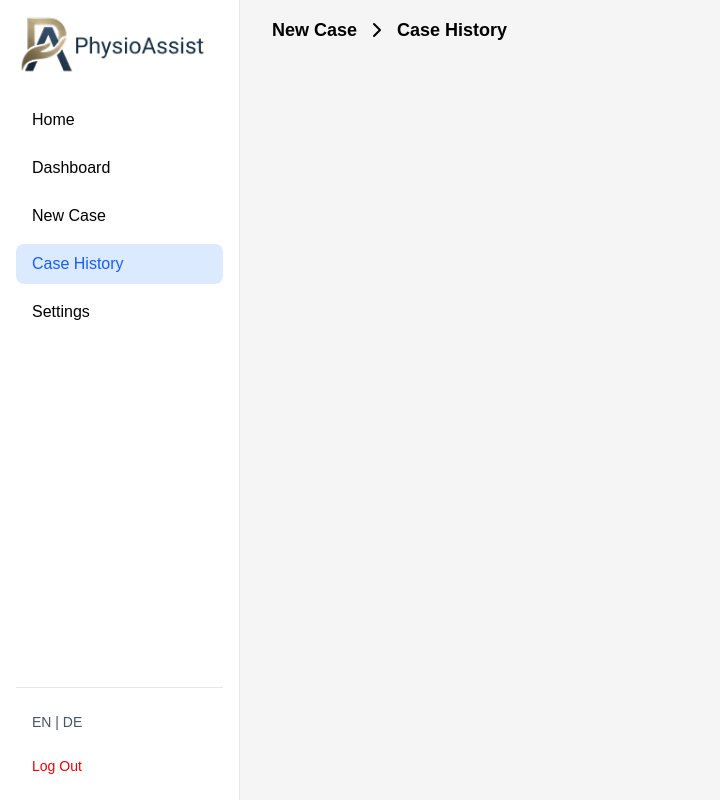
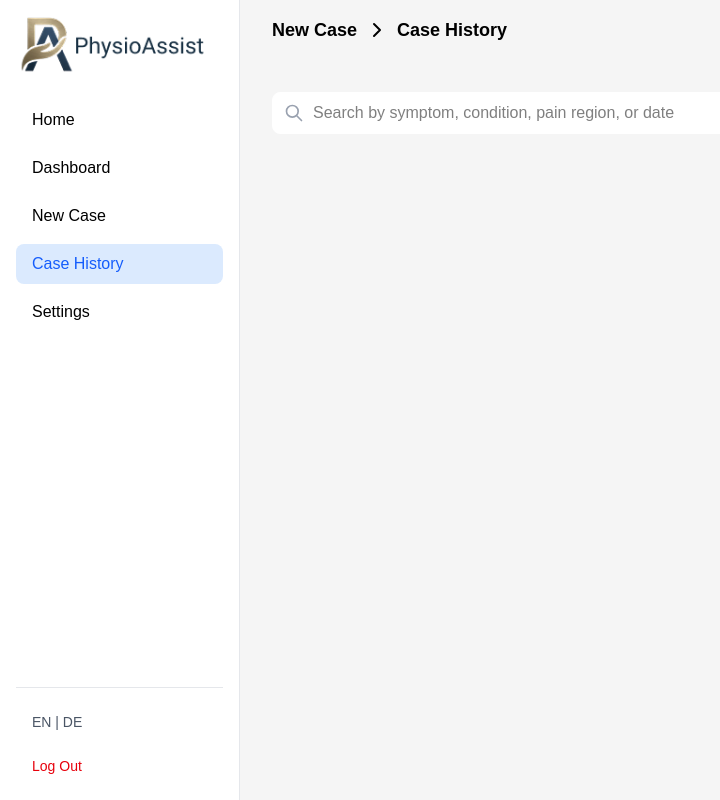
Before and after one commit to michaelfuchaka/PhysioAssist, a Next.js app in the folder physioAssist/client/: page /casehistory in a window 1280 px wide. Shown: the whole page, without its empty margins (0-720 px from the left). Built offline with nearby package versions, Linux system fonts and the light colour scheme; no server answers.

Commit message:
feat(history): add search input component

```diff
--- a/physioAssist/client/src/app/(protected)/casehistory/page.jsx
+++ b/physioAssist/client/src/app/(protected)/casehistory/page.jsx
@@ -16,6 +16,39 @@ const History = () => {
             <Link href="/casehistory">Case History</Link>
         </div>
         </nav>
+        <div className="mt-12 mx-w-md mx-auto">
+          <label htmlFor="search" className='sr-only'>
+            Search
+          </label>
+           <div className="relative">
+        {/* Search icon */}
+
+          <div className="absolute inset-y-0 left-0 flex items-center pl-3 pointer-events-none">
+              <svg
+            className="w-5 h-5 text-gray-400"
+            fill="none"
+            stroke="currentColor"
+            viewBox="0 0 24 24"
+            xmlns="www.w3.org"
+          >
+            <path
+              strokeLinecap="round"
+              strokeLinejoin="round"
+              strokeWidth="2"
+              d="M21 21l-6-6m2-5a7 7 0 11-14 0 7 7 0 0114 0z"
+            ></path>
+          </svg>
+          </div>
+            {/* Input field */}
+             <input
+          type="text"
+          id="search"
+          name="search"
+          className="block w-full py-2 pl-10 pr-4 text-black border border-white bg-white rounded-lg"
+          placeholder="Search by symptom, condition, pain region, or date"
+        />
+         </div>
+        </div>
         </div>
       </main>
 
```
